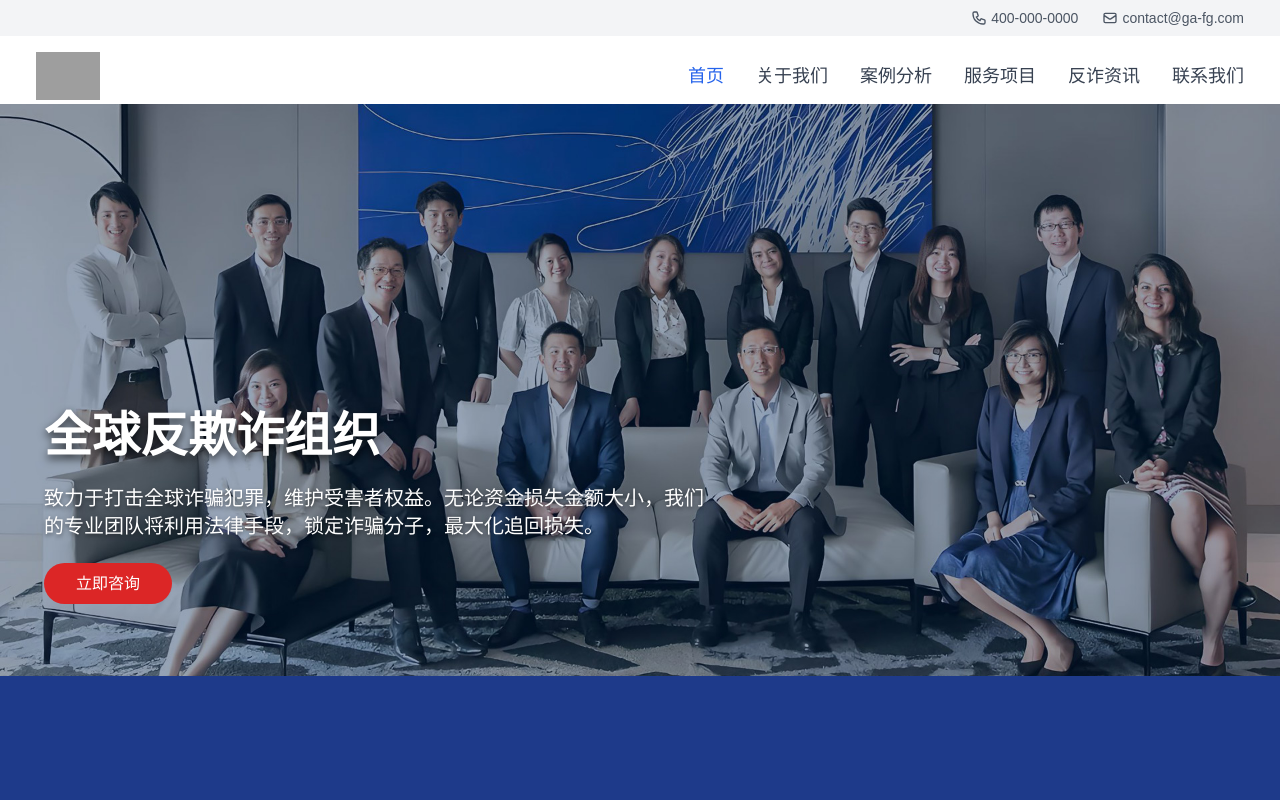
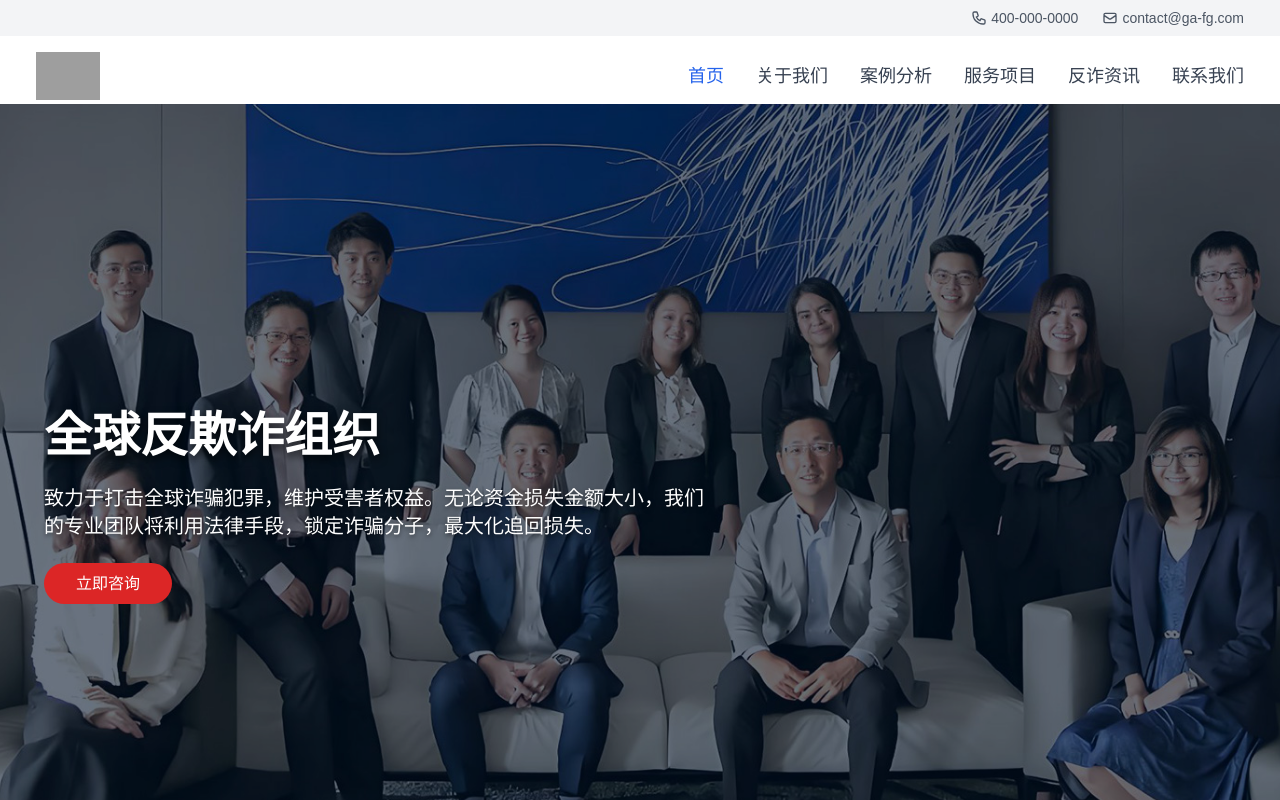
Before and after one commit to daji16868/qianduan, a React (Vite) app: page / in a window 1280 px wide. Shown: the top 800 px of the page. Built offline with nearby package versions, Linux system fonts and the light colour scheme; grey boxes are pictures that could not be loaded.

Commit message:
优化图片填充效果：调整LazyImage组件和样式设置，解决图片无法填满空间的问题

```diff
--- a/src/components/common/LazyImage.jsx
+++ b/src/components/common/LazyImage.jsx
@@ -7,6 +7,7 @@ const LazyImage = ({
   alt,
   context = 'default',
   className = '',
+  style = {},
   onLoad,
   onError,
   loading = 'lazy',
@@ -19,7 +20,8 @@ const LazyImage = ({
   useEffect(() => {
     const loadImage = async () => {
       try {
-        const formattedPath = formatImagePath(src);
+        // 如果src已经是完整路径，则直接使用
+        const formattedPath = src.startsWith('/') ? src : formatImagePath(src);
 
         if (!checkImageExists(formattedPath)) {
           throw new Error('Image not found');
@@ -49,6 +51,7 @@ const LazyImage = ({
   }
 
   const handleImageLoad = (event) => {
+    setIsLoading(false);
     if (onLoad) onLoad(event);
   };
 
@@ -57,16 +60,19 @@ const LazyImage = ({
     if (onError) onError(event);
   };
 
+  // 合并样式
+  const combinedStyle = { ...dimensions, ...style };
+
   return (
     <>
       {isLoading && (
-        <div className="animate-pulse bg-gray-200" style={dimensions} />
+        <div className="animate-pulse bg-gray-200" style={combinedStyle} />
       )}
       <img
-        src={imageUrl}
+        src={imageUrl || src} // 如果imageUrl为空，直接使用原始src
         alt={formattedAlt}
         className={`transition-opacity duration-300 ${isLoading ? 'opacity-0' : 'opacity-100'} ${className}`}
-        style={dimensions}
+        style={combinedStyle}
         loading={loading}
         fetchPriority={priority}
         onLoad={handleImageLoad}
--- a/src/pages/Home.jsx
+++ b/src/pages/Home.jsx
@@ -58,11 +58,12 @@ const Home = () => {
           <LazyImage
             src={heroImage.src}
             alt={heroImage.alt}
-            className="w-full h-full object-cover object-center"
-            style={{ objectPosition: "center center" }}
+            className="w-full h-full object-cover"
+            style={{ objectPosition: "center 30%" }}
             loading="eager"
             priority={heroImage.priority}
           />
+          <div className="absolute inset-0 bg-black bg-opacity-30"></div>
         </div>
 
         <div className="relative container mx-auto px-6 h-full flex items-center">
@@ -97,6 +98,7 @@ const Home = () => {
                     src={service.src}
                     alt={service.alt}
                     className="absolute inset-0 w-full h-full object-cover transform group-hover:scale-105 transition duration-300"
+                    style={{ objectFit: "cover" }}
                   />
                 </div>
                 <h3 className="text-xl font-semibold mb-2">{service.title}</h3>
--- a/src/utils/imageUtils.js
+++ b/src/utils/imageUtils.js
@@ -9,10 +9,15 @@ const IMAGE_BASE_PATH = '/assets/images';
 export const formatImagePath = (originalUrl) => {
   if (!originalUrl) return '';
 
-  // Extract filename from URL
+  // 如果已经是完整路径，直接返回
+  if (originalUrl.startsWith('/')) {
+    return originalUrl;
+  }
+
+  // 如果originalUrl包含完整路径，提取文件名
   const filename = originalUrl.split('/').pop();
 
-  // Return local asset path
+  // 返回本地资源路径
   return `${IMAGE_BASE_PATH}/${filename}`;
 };
 
@@ -22,13 +27,9 @@ export const formatImagePath = (originalUrl) => {
  * @returns {boolean} Whether image exists
  */
 export const checkImageExists = (imagePath) => {
-  try {
-    // In production, all images should be in public directory
-    return true;
-  } catch (error) {
-    console.error(`Image not found: ${imagePath}`);
-    return false;
-  }
+  // 在生产环境中，所有图片应该都在public目录中
+  // 这里简单返回true，因为我们假设图片已经正确部署
+  return true;
 };
 
 /**
@@ -38,10 +39,10 @@ export const checkImageExists = (imagePath) => {
  */
 export const getImageDimensions = (context) => {
   const dimensions = {
-    hero: { width: '100%', height: 'auto' },
-    thumbnail: { width: '300px', height: '200px' },
-    avatar: { width: '64px', height: '64px' },
-    default: { width: 'auto', height: 'auto' }
+    hero: { width: '100%', height: '100%', objectFit: 'cover' },
+    thumbnail: { width: '100%', height: '100%', objectFit: 'cover' },
+    avatar: { width: '64px', height: '64px', objectFit: 'cover' },
+    default: {}
   };
 
   return dimensions[context] || dimensions.default;
```
